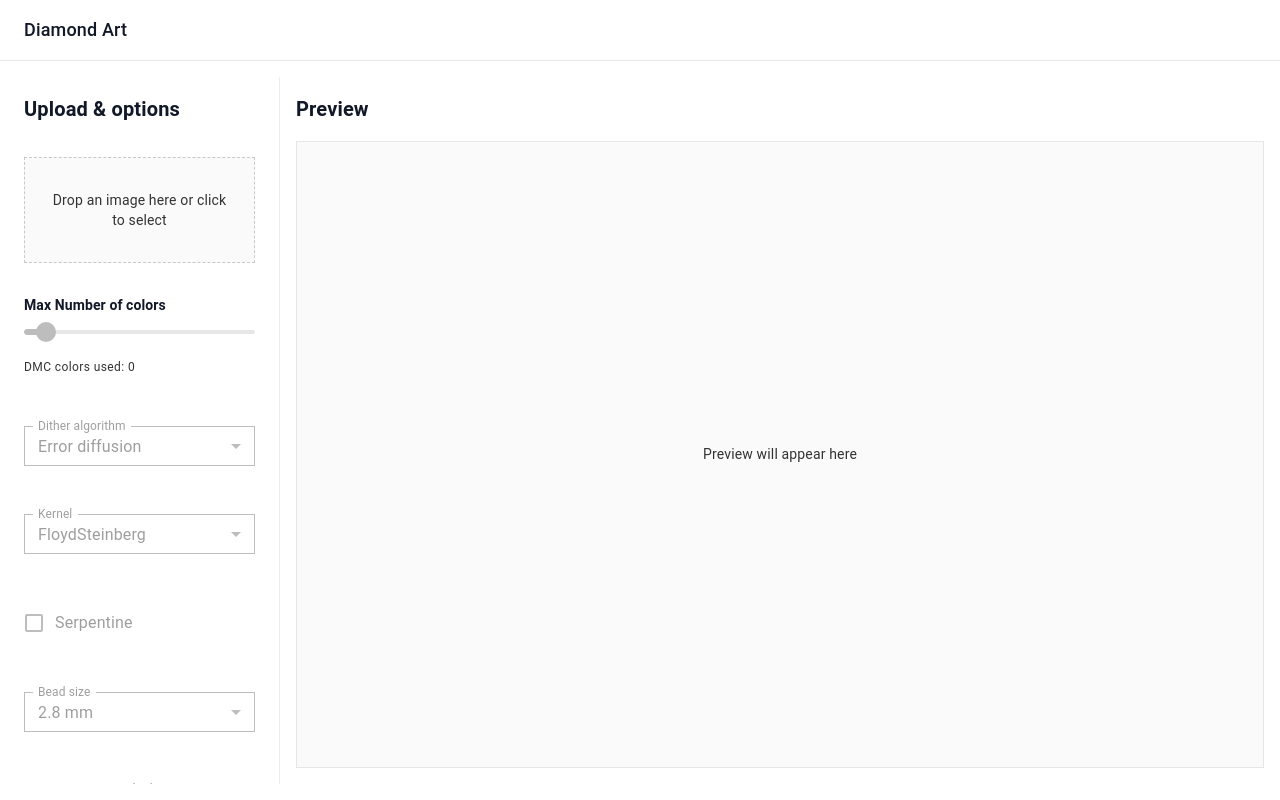
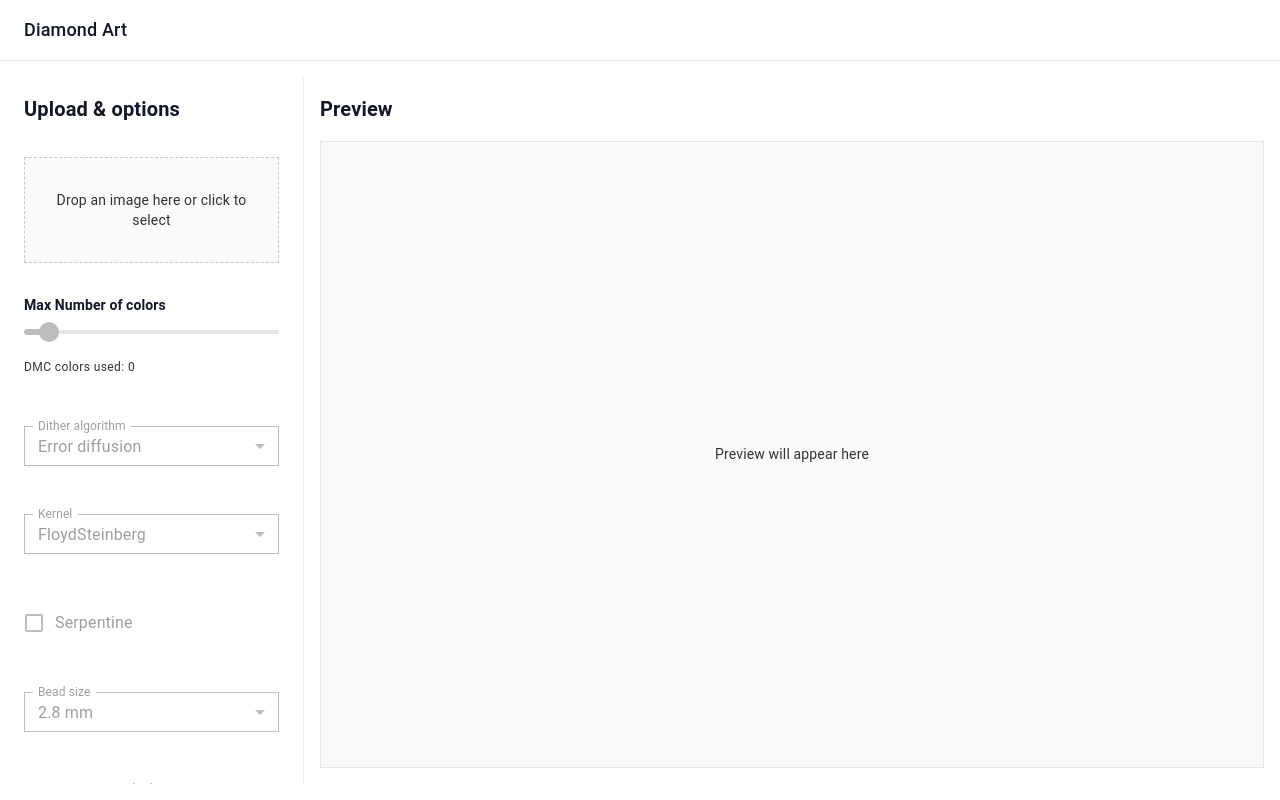
Before and after one commit to NickSaulnier/DiamondArt, a React app: page / in a window 1280 px wide. Built offline with nearby package versions, Linux system fonts and the light colour scheme.

Commit message:
Increase width of left sidebar

```diff
--- a/src/App.tsx
+++ b/src/App.tsx
@@ -87,7 +87,7 @@ function App() {
         <Box
           sx={{
             display: 'grid',
-            gridTemplateColumns: { xs: '1fr', md: '280px 1fr' },
+            gridTemplateColumns: { xs: '1fr', md: '304px 1fr' },
             width: '100%',
             height: '100%',
             minHeight: 0,
@@ -102,8 +102,8 @@ function App() {
               px: 3,
               py: 2,
               borderRight: { md: '1px solid rgba(0,0,0,0.08)' },
-              width: { md: 280 },
-              maxWidth: { md: 280 },
+              width: { md: 304 },
+              maxWidth: { md: 304 },
               height: '100%',
               maxHeight: '100%',
               overflowY: 'auto',
```
